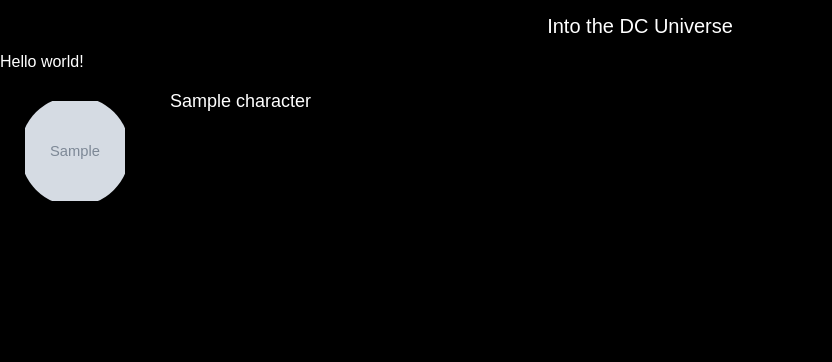
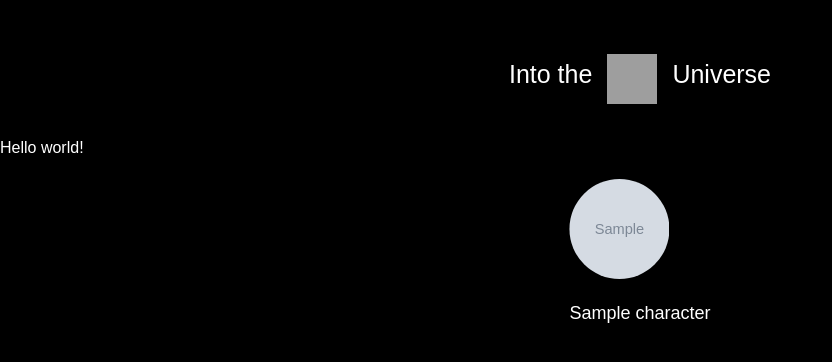
Before and after one commit to shane-jeon/Into_the_DCUniverse, a Flask app: page / in a window 1280 px wide. Shown: the top 362 px of the page, without its empty margins (0-832 px from the left). Run offline with Flask 2, Linux system fonts and the light colour scheme; tables that the repository leaves empty hold one stand-in row (values such as "Sample post"); grey boxes marked "Sample" are stand-in pictures; some libraries are stand-ins or nearby versions; grey boxes are pictures that could not be loaded.

Commit message:
further README.md edits

```diff
--- a/app/static/CSS/style.css
+++ b/app/static/CSS/style.css
@@ -9,24 +9,48 @@ body {
   color: #fff;
 }
 
-.page_title {
-  font-size: 20px;
+.page-title {
+  font-size: 25px;
   text-align: center;
   padding: 15px;
   font-weight: normal;
+  display: inline;
+}
+
+.main-header {
+  display: flex;
+  text-align: center;
+  align-items: baseline;
+  justify-content: center;
+  padding: 15px;
+
+  margin-top: 30px;
+  margin-bottom: 20px;
+}
+
+.dc-logo {
+  display: inline;
+  height: 50px;
+  width: 50px;
+  object-fit: cover;
+  align-self: flex-end;
 }
 
 .container {
   display: flex;
+  flex-direction: row;
+  flex-wrap: wrap;
+  justify-content: space-evenly;
+  align-items: baseline;
 }
 
 .flexbox-item {
-  padding: 20px;
+  padding: 10px;
 }
 .hyperlink {
   color: #fff;
   font-size: 18px;
-  margin-bottom: 13px;
+  /* margin-bottom: 13px; */
   display: inline-block;
 }
 
@@ -39,12 +63,16 @@ body {
   background-color: #fff;
   color: #000;
 
-  padding: 5px;
+  padding: 3px;
 }
 
 .character_redirect:active {
 }
 
+.character-individual {
+  padding: 5px 10px;
+  margin: 7px 10px;
+}
 .char_avatar {
   /* max-width: 100%;
   max-height: 100%; */
@@ -52,16 +80,19 @@ body {
   height: 100px;
   width: 100px;
   object-fit: cover;
-  padding: 10px 5px;
+  /* padding: 10px 5px; */
+  /* padding-bottom: 0; */
   clip-path: circle();
   /* display: inline; */
 }
 
-/* CHARACTER HTML PAGE */
-.char-img {
-  height: 200px;
-  width: auto;
-  padding: 20px;
+.character-list {
+  list-style-type: none;
+}
+
+.character-name {
+  /* padding-top: 4px; */
+  text-align: center;
 }
 
 .back:link,
--- a/app/templates/index.html
+++ b/app/templates/index.html
@@ -3,12 +3,20 @@ block js %}
 <script type="text/jsx" src="/static/JS/hello.jsx"></script>
 {% endblock %} {% block body %}
 
-<h1 class="page_title">Into the DC Universe</h1>
+<div class="main-header">
+
+  <h1 class="page-title">
+    Into the </h1>
+    <img class="dc-logo" src="/static/img/DC_Comics_logo.png" /> <h1 class="page-title">Universe</h1>
+  </h1>
+</div>
 <div id="root"></div>
-<ul>
+<ul class="character-list">
+  <div class="container">
     {% for character in characters | sort(attribute='name') %}
     <li>
-    <div class="container">
+      <div class="characters">
+        <div class="character-individual">
           <div class="flexbox-item character-img">
             <img class="char_avatar" src="{{character.image}}" />
           </div>
@@ -21,6 +29,8 @@ block js %}
             </p>
           </div>
         </div>
+      </div>
     </li>
     {% endfor %} {% endblock %}
+  </div>
 </ul>
```
Also changed, not shown: README.md. Lines whose indentation alone changed are shown as unchanged.
